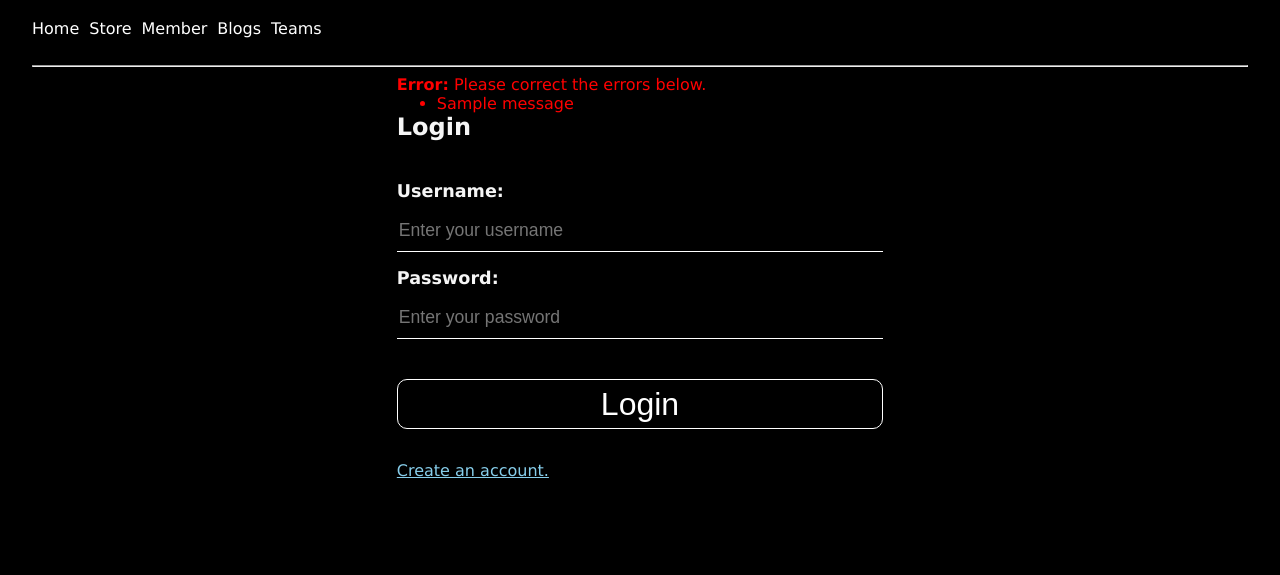
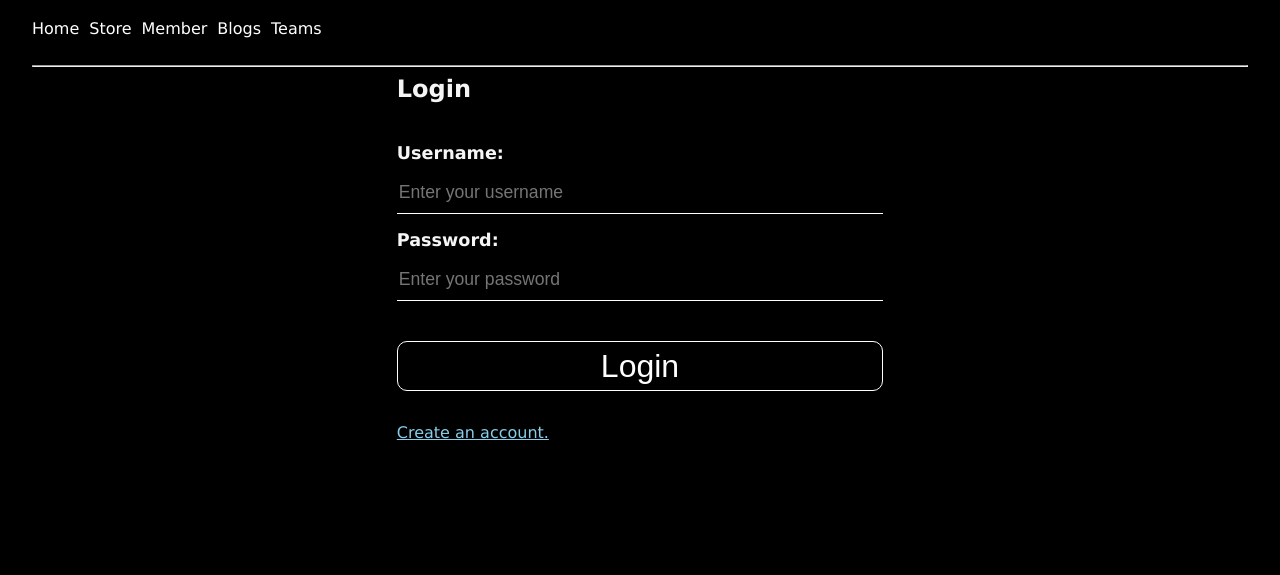
Before and after one commit to Bennm23/f5new, a Django app: page /login/ in a window 1280 px wide. Shown: the top 575 px of the page. Run offline with Django 4.2, Linux system fonts and the light colour scheme; tables that the repository leaves empty hold one stand-in row (values such as "Sample post"); one stand-in notice (Sample message) is shown.

Commit message:
removed error block

```diff
--- a/project/f5index/templates/f5index/login_member.html
+++ b/project/f5index/templates/f5index/login_member.html
@@ -7,17 +7,7 @@ Login account
 {% block content %}
 <hr>
 <div class="section">
-    <div class="form_wrapper auth_form">
-      {% if messages %}
-    <div class="error" style="color: red;">
-      <strong>Error:</strong> Please correct the errors below.
-      <ul>
-        {% for message in messages %}
-          <li>{{ message }}</li>
-        {% endfor %}
-      </ul>
-    </div>
-  {% endif %}
+  <div class="form_wrapper auth_form">
     <h2>Login</h2>
     <form method="post" action="{% url 'index:login_member' %}">
       {% csrf_token %}
```
